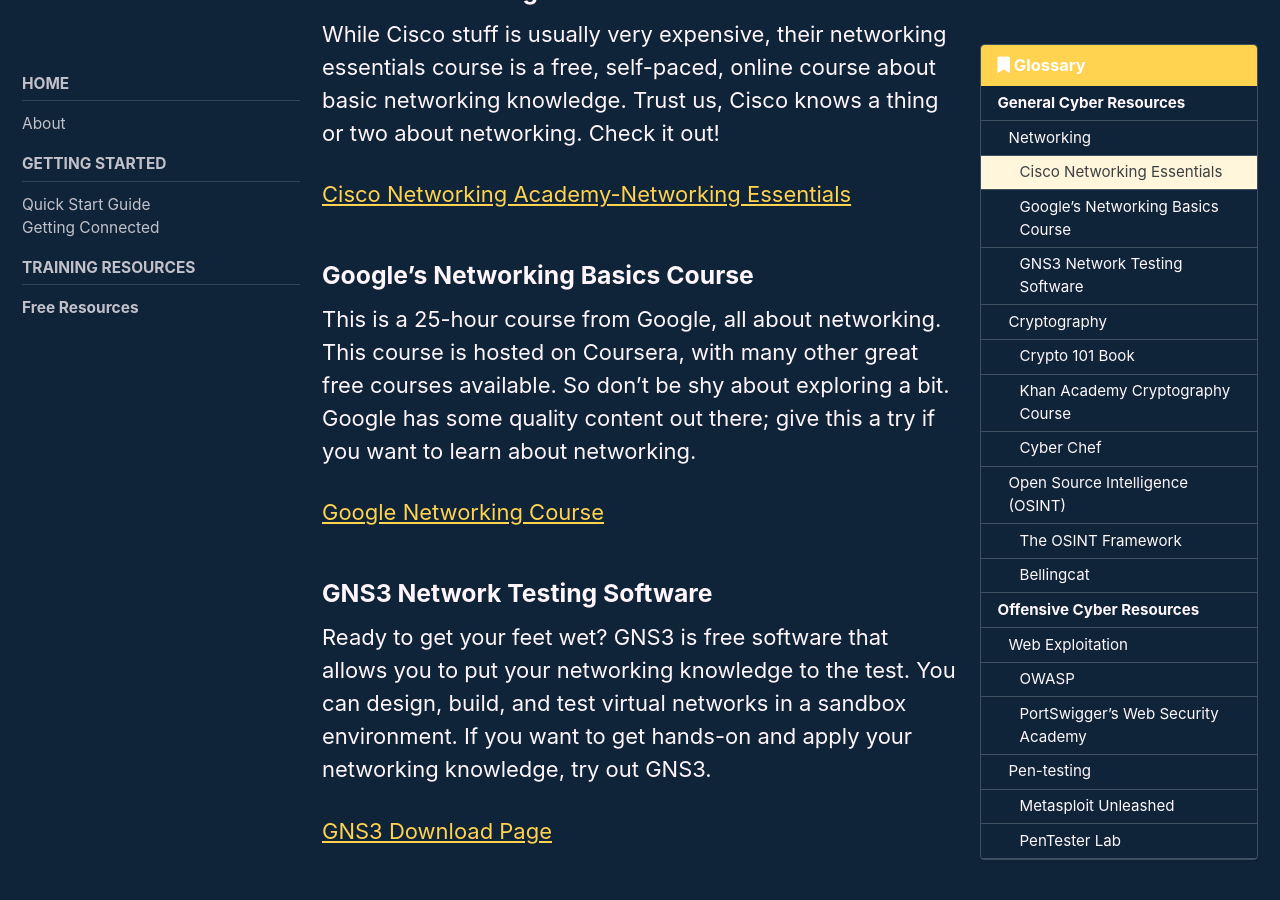
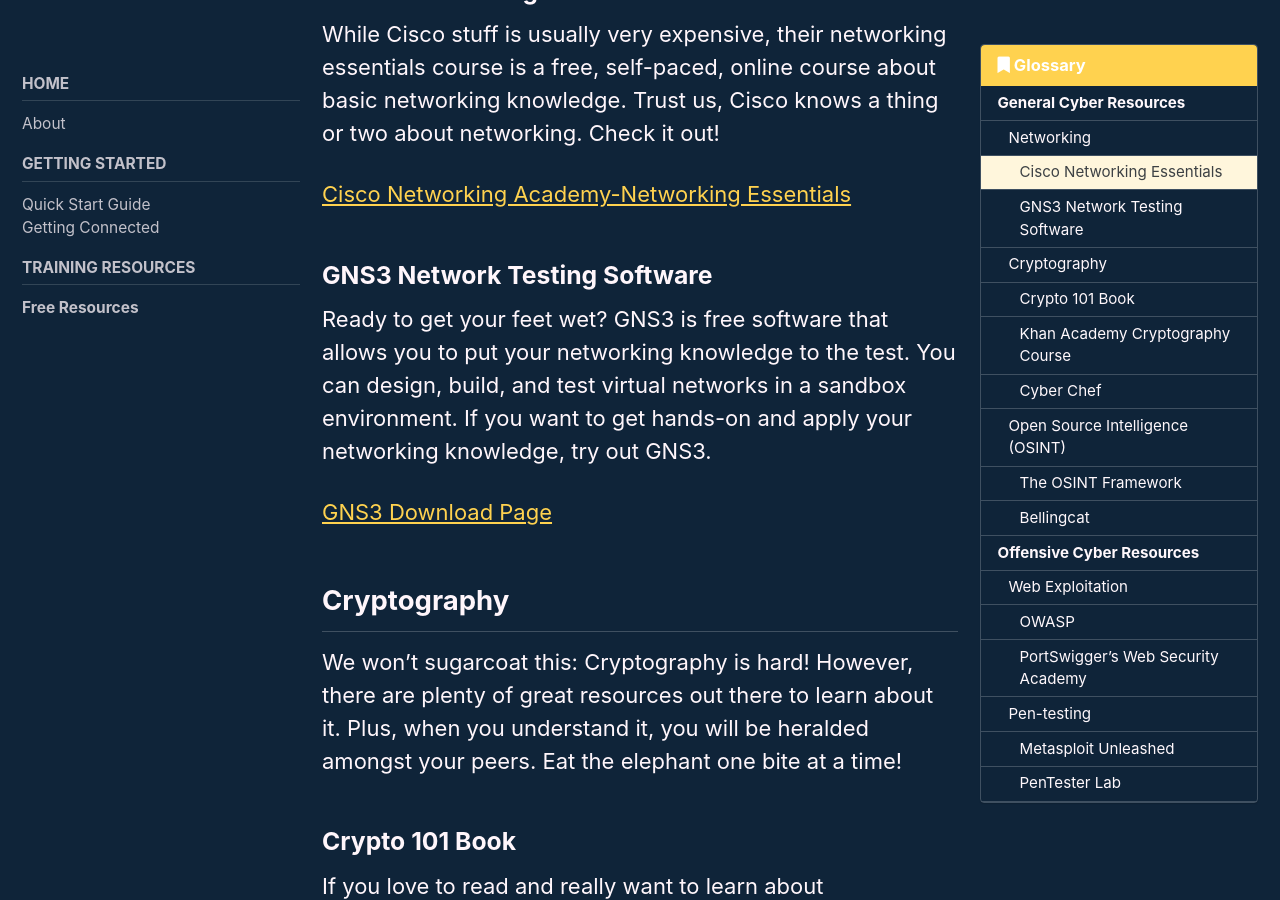
Before and after one commit to USUSOC/ususoc.github.io, a Jekyll site: the page built from _pages/doc_free-resources.md, in a window 1280 px wide and 900 px high, scrolled down 803 px. Built offline with Jekyll 4.4.1, drawn with Linux system fonts in a browser that asks for light colours; cached includes are drawn as plain includes.

Commit message:
Update doc_free-resources.md

```diff
--- a/_pages/doc_free-resources.md
+++ b/_pages/doc_free-resources.md
@@ -22,12 +22,6 @@
 
 
 [Cisco Networking Academy-Networking Essentials](https://www.netacad.com/courses/networking/networking-essentials)
-
-### Google's Networking Basics Course
-This is a 25-hour course from Google, all about networking. This course is hosted on Coursera, with many other great free courses available. So don't be shy about exploring a bit. Google has some quality content out there; give this a try if you want to learn about networking.
-
-
-[Google Networking Course](https://www.coursera.org/learn/computer-networking?irclickid=w8zTp%3AwlgxyPUvr2np3MRyDVUkFyUrUlR0VswE0&irgwc=1)
 
 ### GNS3 Network Testing Software
 Ready to get your feet wet? GNS3 is free software that allows you to put your networking knowledge to the test. You can design, build, and test virtual networks in a sandbox environment. If you want to get hands-on and apply your networking knowledge, try out GNS3.
```
